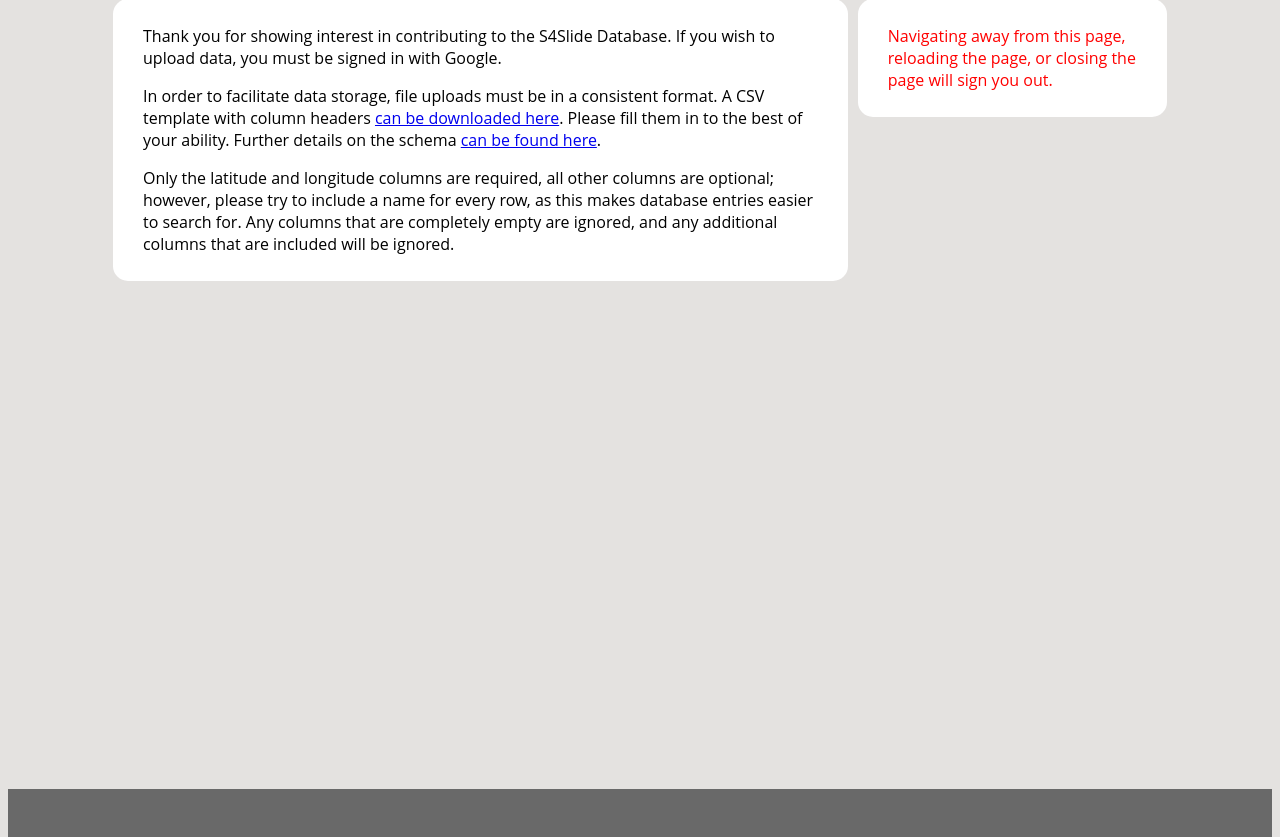
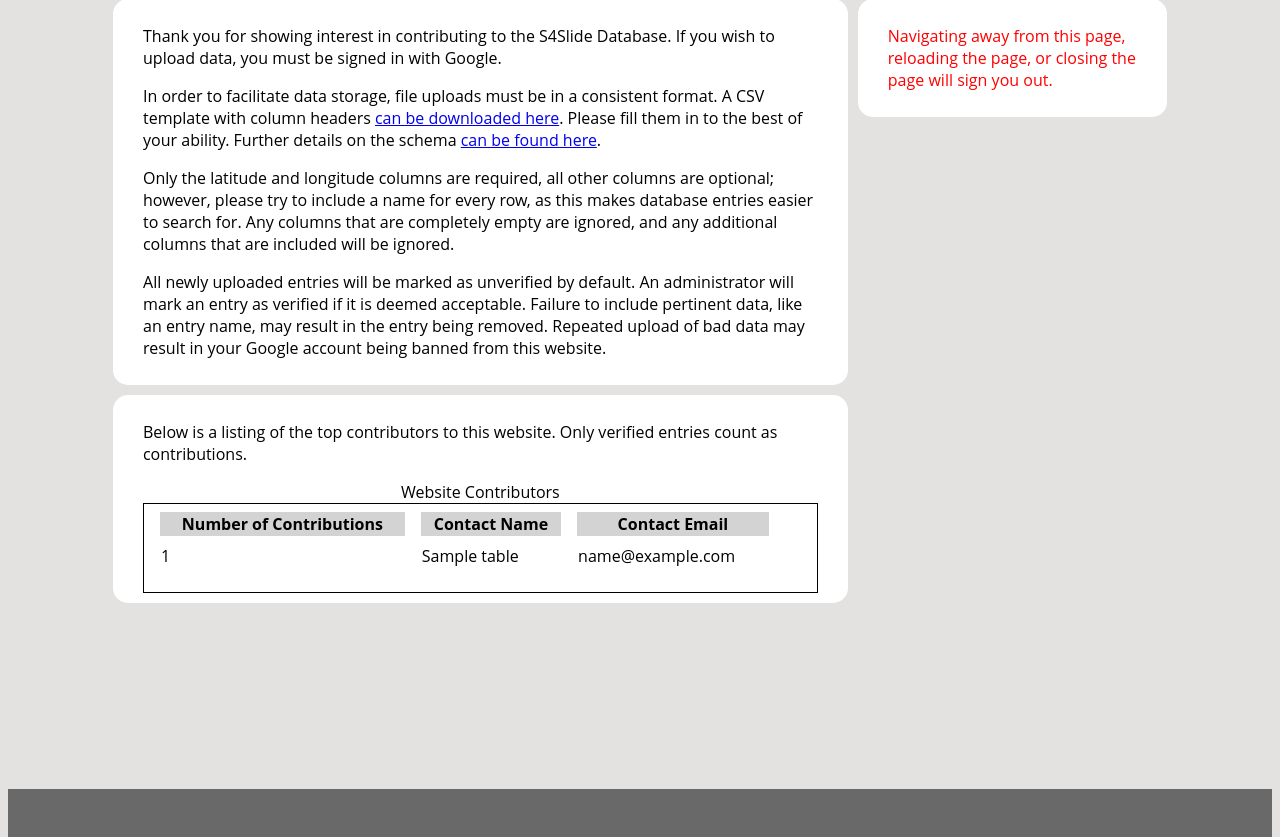
Before and after one commit to zanejobe/S4SlideDB, a Django app: page /contribute/ in a window 1280 px wide. Shown: the part 69-906 px from the top of the page. Run offline with Django 3.2, Linux system fonts and the light colour scheme; tables that the repository leaves empty hold one stand-in row (values such as "Sample post"); some libraries are stand-ins or nearby versions.

Commit message:
Add contributions list to contribute page

```diff
--- a/s4slide/app/templates/contribute.html
+++ b/s4slide/app/templates/contribute.html
@@ -20,8 +20,34 @@
 					<a href="https://github.com/zanejobe/S4SlideDB/blob/master/schema/schema.csv">can be found here</a>.</p>
 					<p>Only the latitude and longitude columns are required, all other columns are optional; however, please try to include a name for every row, as this makes database entries easier to search for.
 					Any columns that are completely empty are ignored, and any additional columns that are included will be ignored.</p>
+
+					<p>All newly uploaded entries will be marked as unverified by default.
+					An administrator will mark an entry as verified if it is deemed acceptable.
+					Failure to include pertinent data, like an entry name, may result in the entry being removed.
+					Repeated upload of bad data may result in your Google account being banned from this website.</p>
 				</div>
-
+				<div class="box">
+					<p>Below is a listing of the top contributors to this website. Only verified entries count as contributions.</p>
+					<table id="people">
+						<caption>Website Contributors</caption>
+						<thead>
+							<tr>
+								<th>Number of Contributions</th>
+								<th>Contact Name</th>
+								<th>Contact Email</th>
+							</tr>
+						</thead>
+						<tbody>
+							{% for row in data %}
+							<tr>
+								<td>{{ row.contributions }}</td>
+								<td>{{ row.contact_name }}</td>
+								<td>{{ row.contact_email }}</td>
+							</tr>
+							{% endfor %}
+						</tbody>
+					</table>
+				</div>
 			</div>
 
 			<div id="right">
--- a/s4slide/app/views.py
+++ b/s4slide/app/views.py
@@ -2,6 +2,7 @@ from django.http import HttpResponse
 from django.shortcuts import render
 from django.views.decorators.clickjacking import xframe_options_sameorigin
 from django.db import transaction
+from django.db.models import Count
 from .forms import databaseSearch
 from .models import *
 import json
@@ -9,8 +10,13 @@ import json
 def index(request):
 	return render(request, "index.html")
 
+# TODO set up caching for this view
 def contribute(request):
-	return render(request, "contribute.html")
+	# generate a list of contributors
+	# ordering by most (verified) contributions
+	# limit to 100 rows, so it's not too long
+	data = meta_table.objects.filter(verified=True).values("contact_name", "contact_email").annotate(contributions=Count("id")).order_by("-contributions")[:100]
+	return render(request, "contribute.html", {"data": data})
 
 def landslide(request):
 	return render(request, "landslide.html")
@@ -84,6 +90,10 @@ def viewer(request):
 		data = zip()
 	return render(request, "viewer.html", {"form": form, "data": data})
 
+# wrap this view in a transaction
+# if there is an error saving one row
+# none of the rows will be saved
+# and a server error will be generated
 @transaction.atomic
 def upload(request):
 	data = json.loads(request.POST["data"])
```
